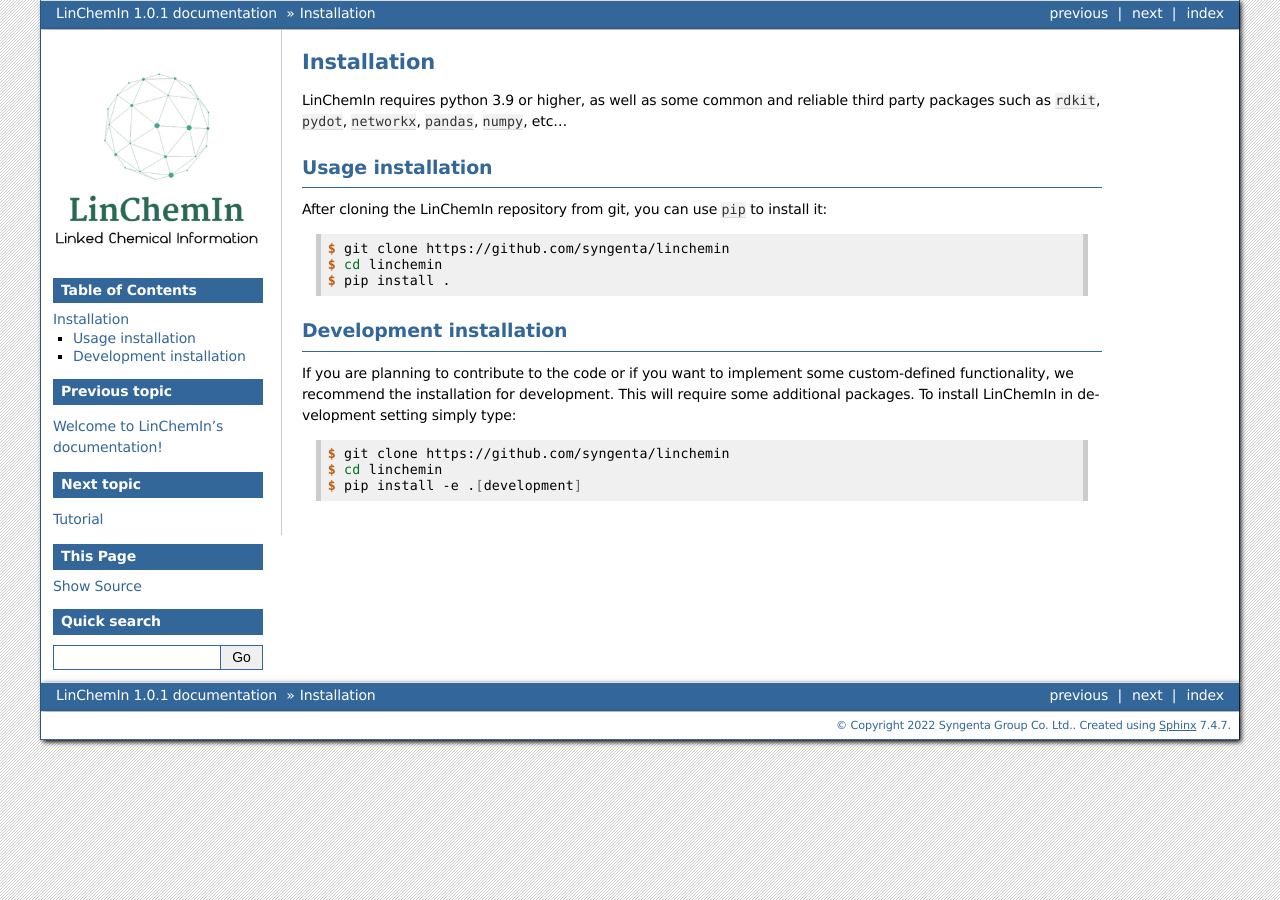
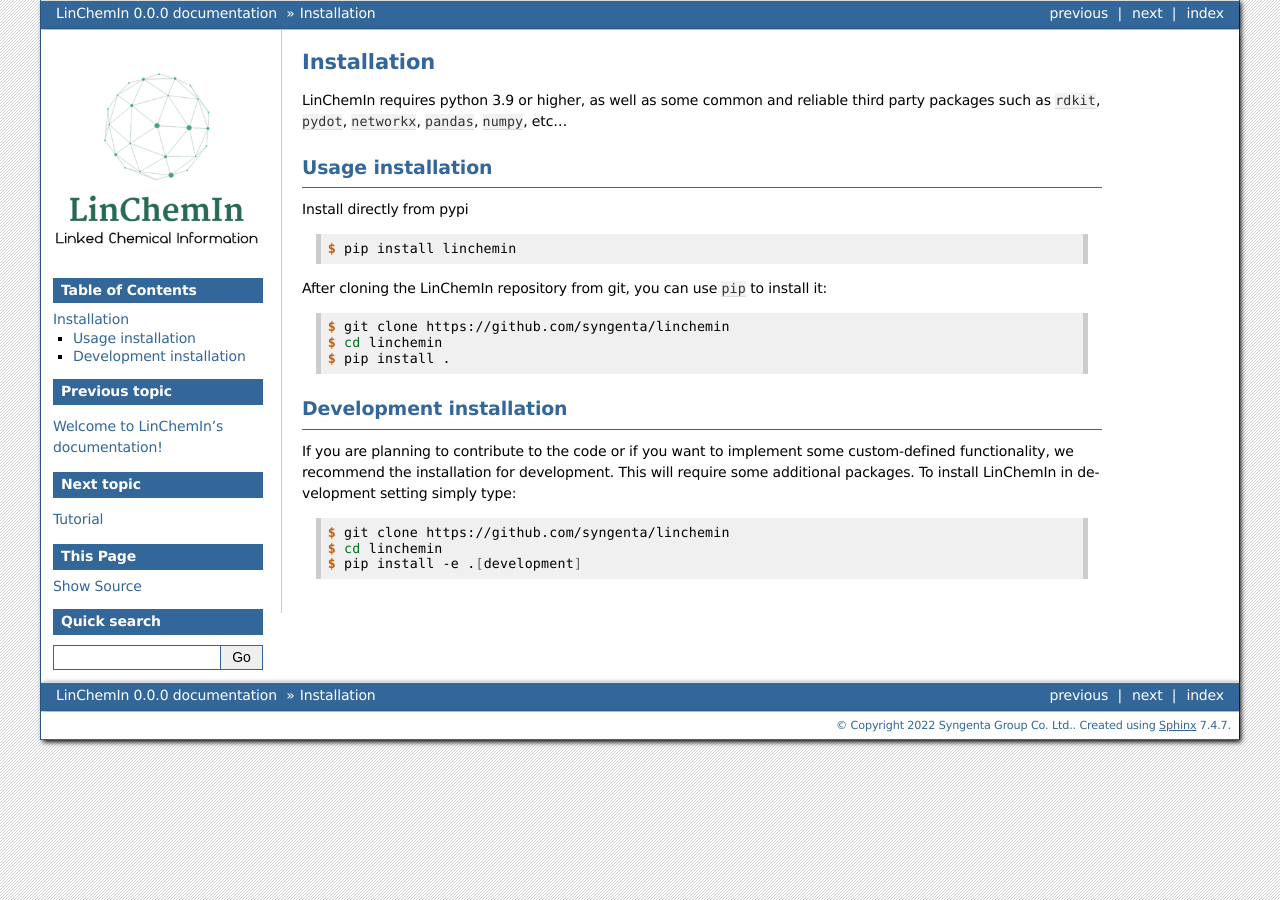
Before and after one commit to syngenta/linchemin, a Sphinx documentation site: the page built from docs/source/Installation.rst, in a window 1280 px wide. Built offline with Sphinx 7.4.7, drawn with Linux system fonts in a browser that asks for light colours.

```diff
--- a/docs/source/Installation.rst
+++ b/docs/source/Installation.rst
@@ -6,6 +6,12 @@ LinChemIn requires python 3.9 or higher, as well as some common and reliable thi
 
 Usage installation
 --------------------
+Install directly from pypi
+
+.. code-block:: console
+
+    $ pip install linchemin
+
 
 After cloning the LinChemIn repository from git, you can use ``pip`` to install it:
 
--- a/docs/source/conf.py
+++ b/docs/source/conf.py
@@ -9,7 +9,7 @@
 project = 'LinChemIn'
 copyright = '2022 Syngenta Group Co. Ltd.'
 author = 'Marco Stenta, Marta Pasquini'
-
+show_authors = True
 # -- General configuration ---------------------------------------------------
 # https://www.sphinx-doc.org/en/master/usage/configuration.html#general-configuration
 modindex_common_prefix = ["linchemin."]
@@ -23,7 +23,7 @@ exclude_patterns = ['build', 'Thumbs.db', '.DS_Store']
 
 autosummary_generate = True
 
-version = "1.0.1"
+version = "0.0.0"
 # The full version, including dev info
 release = version.replace("_", "")
 
@@ -31,5 +31,5 @@ release = version.replace("_", "")
 # https://www.sphinx-doc.org/en/master/usage/configuration.html#options-for-html-output
 
 html_theme = 'bizstyle'
-html_static_path = ['_static']
-html_logo = "_static/linchemin_logo.png"
+html_static_path = ['static']
+html_logo = "static/linchemin_logo.png"
--- a/docs/source/index.rst
+++ b/docs/source/index.rst
@@ -17,6 +17,7 @@ implementing new data models and functionalities, LinChemIn allows the interconv
 data formats and data models and enables route-level analysis and operations,
 including route comparison and descriptors calculation.
 
+.. codeauthor:: Marta Pasquini <marta.pasquini@syngenta.com> Marco Stenta <marco.stenta@syngenta.com>
 
 Contents
 ========
--- a/pyproject.toml
+++ b/pyproject.toml
@@ -7,7 +7,7 @@ build-backend = "setuptools.build_meta"
 
 [project]
 name = "linchemin"
-version = "1.0.1"
+version = "0.0.0"
 description = "Toolkit to create, manipulate, and query networks of Chemical Reactions and Chemicals"
 license = { file = "LICENSE" }
 
@@ -51,7 +51,7 @@ repository = "https://github.com/syngenta/linchemin"
 linchemin = "linchemin.interfaces.cli:linchemin_cli"
 
 [tool.bumpver]
-current_version = "1.0.1"
+current_version = "0.0.0"
 version_pattern = "MAJOR.MINOR.PATCH"
 commit_message  = "Bump version {old_version} -> {new_version}"
 commit          = true
```
Also changed, not shown: CONTRIBUTING.md (+2 -2 lines), README.md (+2 -5 lines), docs/source/static/linchemin_dependency_diagram.svg (renamed from docs/source/_static/linchemin_dependency_diagram.svg), docs/source/static/linchemin_logo.png (renamed from docs/source/_static/linchemin_logo.png).
